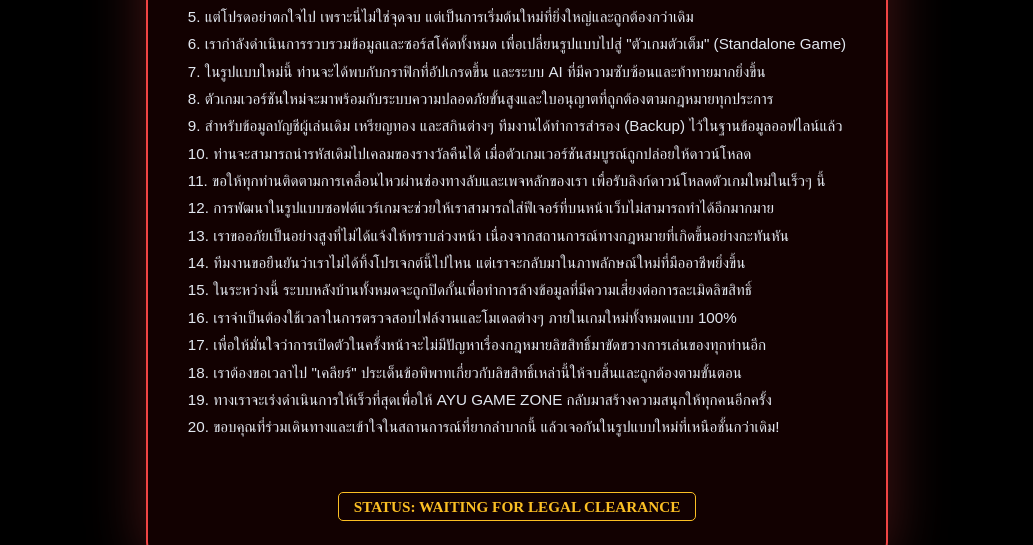
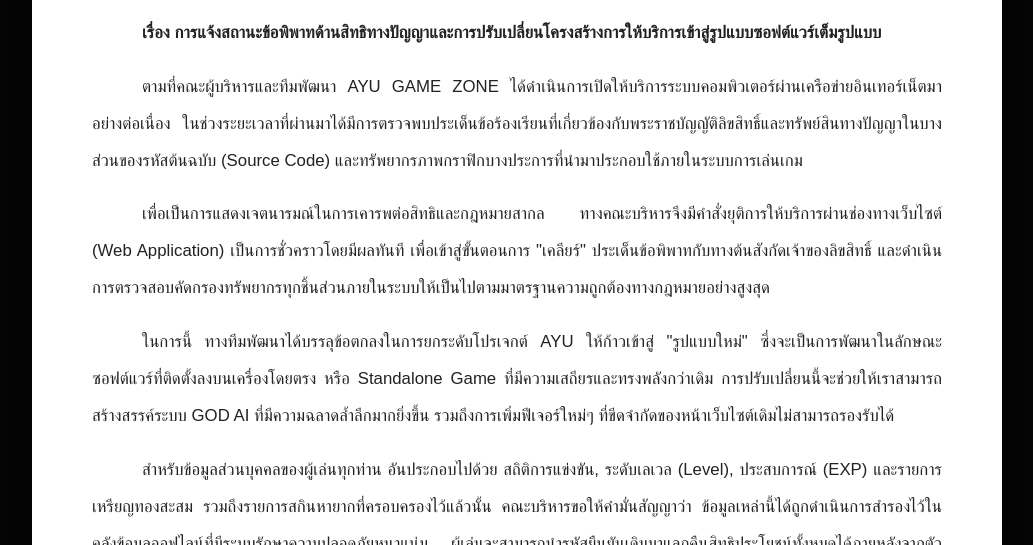
Before and after one commit to ayu9i/Ox, a plain HTML site: page index.html in a window 1280 px wide. Shown: the part 255-800 px from the top of the page, without its empty margins (123-1156 px from the left). Drawn offline with Linux system fonts and the light colour scheme.

Commit message:
Update index.html

```diff
--- a/index.html
+++ b/index.html
@@ -1,35 +1,60 @@
-<div id="maintenance-overlay" style="display: flex; position: fixed; inset: 0; background: #000; z-index: 99999999; flex-direction: column; justify-content: center; align-items: center; padding: 25px; text-align: center; color: white; overflow-y: auto;">
-    <div style="max-width: 700px; border: 2px solid #ef4444; padding: 40px; border-radius: 20px; background: rgba(20, 2, 2, 0.95); box-shadow: 0 0 60px rgba(239, 68, 68, 0.3); line-height: 1.8;">
+<div id="official-notice-overlay" style="display: flex; position: fixed; inset: 0; background: rgba(0,0,0,0.98); z-index: 99999999; justify-content: center; align-items: flex-start; padding: 20px; overflow-y: auto; backdrop-filter: blur(15px);">
 
-        <h1 style="font-family: 'Orbitron', sans-serif; color: #ef4444; font-size: 2.5rem; margin-bottom: 25px; text-shadow: 0 0 15px rgba(239, 68, 68, 0.6);">COPYRIGHT NOTICE</h1>
+    <div style="max-width: 850px; width: 100%; background: #ffffff; color: #1a1a1a; padding: 70px 60px; border-radius: 4px; box-shadow: 0 0 60px rgba(0,0,0,0.8); position: relative; font-family: 'Kanit', sans-serif; margin-top: 20px; margin-bottom: 50px;">
 
-        <div style="font-family: 'Kanit', sans-serif; text-align: justify; color: #e2e8f0; font-size: 0.95rem;">
-            1. ประกาศด่วนถึงผู้ใช้งาน AYU GAME ZONE ทุกท่าน ขณะนี้ตัวเว็บไซต์จำเป็นต้องยุติการให้บริการชั่วคราว<br>
-            2. เนื่องจากเราได้รับหนังสือแจ้งเตือนเกี่ยวกับปัญหาด้านลิขสิทธิ์ของทรัพยากรบางส่วนที่ใช้ภายในตัวเว็บ<br>
-            3. ทางทีมงานแอดมินให้ความสำคัญกับกฎหมายทรัพย์สินทางปัญญาและจำเป็นต้องปฏิบัติตามคำร้องขอโดยเคร่งครัด<br>
-            4. ด้วยเหตุนี้ เราจึงตัดสินใจยุติการให้บริการในรูปแบบเว็บแอปพลิเคชัน (Web App) อย่างเป็นทางการนับตั้งแต่นี้<br>
-            5. แต่โปรดอย่าตกใจไป เพราะนี่ไม่ใช่จุดจบ แต่เป็นการเริ่มต้นใหม่ที่ยิ่งใหญ่และถูกต้องกว่าเดิม<br>
-            6. เรากำลังดำเนินการรวบรวมข้อมูลและซอร์สโค้ดทั้งหมด เพื่อเปลี่ยนรูปแบบไปสู่ "ตัวเกมตัวเต็ม" (Standalone Game)<br>
-            7. ในรูปแบบใหม่นี้ ท่านจะได้พบกับกราฟิกที่อัปเกรดขึ้น และระบบ AI ที่มีความซับซ้อนและท้าทายมากยิ่งขึ้น<br>
-            8. ตัวเกมเวอร์ชันใหม่จะมาพร้อมกับระบบความปลอดภัยขั้นสูงและใบอนุญาตที่ถูกต้องตามกฎหมายทุกประการ<br>
-            9. สำหรับข้อมูลบัญชีผู้เล่นเดิม เหรียญทอง และสกินต่างๆ ทีมงานได้ทำการสำรอง (Backup) ไว้ในฐานข้อมูลออฟไลน์แล้ว<br>
-            10. ท่านจะสามารถนำรหัสเดิมไปเคลมของรางวัลคืนได้ เมื่อตัวเกมเวอร์ชันสมบูรณ์ถูกปล่อยให้ดาวน์โหลด<br>
-            11. ขอให้ทุกท่านติดตามการเคลื่อนไหวผ่านช่องทางลับและเพจหลักของเรา เพื่อรับลิงก์ดาวน์โหลดตัวเกมใหม่ในเร็วๆ นี้<br>
-            12. การพัฒนาในรูปแบบซอฟต์แวร์เกมจะช่วยให้เราสามารถใส่ฟีเจอร์ที่บนหน้าเว็บไม่สามารถทำได้อีกมากมาย<br>
-            13. เราขออภัยเป็นอย่างสูงที่ไม่ได้แจ้งให้ทราบล่วงหน้า เนื่องจากสถานการณ์ทางกฎหมายที่เกิดขึ้นอย่างกะทันหัน<br>
-            14. ทีมงานขอยืนยันว่าเราไม่ได้ทิ้งโปรเจกต์นี้ไปไหน แต่เราจะกลับมาในภาพลักษณ์ใหม่ที่มืออาชีพยิ่งขึ้น<br>
-            15. ในระหว่างนี้ ระบบหลังบ้านทั้งหมดจะถูกปิดกั้นเพื่อทำการล้างข้อมูลที่มีความเสี่ยงต่อการละเมิดลิขสิทธิ์<br>
-            16. เราจำเป็นต้องใช้เวลาในการตรวจสอบไฟล์งานและโมเดลต่างๆ ภายในเกมใหม่ทั้งหมดแบบ 100%<br>
-            17. เพื่อให้มั่นใจว่าการเปิดตัวในครั้งหน้าจะไม่มีปัญหาเรื่องกฎหมายลิขสิทธิ์มาขัดขวางการเล่นของทุกท่านอีก<br>
-            18. เราต้องขอเวลาไป "เคลียร์" ประเด็นข้อพิพาทเกี่ยวกับลิขสิทธิ์เหล่านี้ให้จบสิ้นและถูกต้องตามขั้นตอน<br>
-            19. ทางเราจะเร่งดำเนินการให้เร็วที่สุดเพื่อให้ AYU GAME ZONE กลับมาสร้างความสนุกให้ทุกคนอีกครั้ง<br>
-            20. ขอบคุณที่ร่วมเดินทางและเข้าใจในสถานการณ์ที่ยากลำบากนี้ แล้วเจอกันในรูปแบบใหม่ที่เหนือชั้นกว่าเดิม!<br>
+        <div style="text-align: center; margin-bottom: 40px;">
+            <div style="width: 110px; height: 110px; border: 5px double #1a1a1a; border-radius: 50%; display: inline-flex; align-items: center; justify-content: center; position: relative;">
+                <span style="font-family: 'Orbitron'; font-weight: 900; font-size: 2.8rem; letter-spacing: -2px; color: #1a1a1a;">AYU</span>
+                <div style="position: absolute; width: 115%; height: 115%; border: 1.5px solid #1a1a1a; border-radius: 50%;"></div>
+            </div>
+            <h2 style="font-weight: 700; margin-top: 25px; font-size: 1.6rem; letter-spacing: 3px; border-bottom: 2px solid #1a1a1a; display: inline-block; padding-bottom: 5px;">ประกาศคำสั่งคณะบริหารจัดการระบบ AYU</h2>
+        </div>
+
+        <div style="line-height: 2.2; text-align: justify; font-size: 1.05rem; color: #222;">
+            <p style="text-indent: 50px; margin-bottom: 15px; font-weight: 600;">
+                เรื่อง การแจ้งสถานะข้อพิพาทด้านสิทธิทางปัญญาและการปรับเปลี่ยนโครงสร้างการให้บริการเข้าสู่รูปแบบซอฟต์แวร์เต็มรูปแบบ
+            </p>
+
+            <p style="text-indent: 50px;">
+                ตามที่คณะผู้บริหารและทีมพัฒนา AYU GAME ZONE ได้ดำเนินการเปิดให้บริการระบบคอมพิวเตอร์ผ่านเครือข่ายอินเทอร์เน็ตมาอย่างต่อเนื่อง ในช่วงระยะเวลาที่ผ่านมาได้มีการตรวจพบประเด็นข้อร้องเรียนที่เกี่ยวข้องกับพระราชบัญญัติลิขสิทธิ์และทรัพย์สินทางปัญญาในบางส่วนของรหัสต้นฉบับ (Source Code) และทรัพยากรภาพกราฟิกบางประการที่นำมาประกอบใช้ภายในระบบการเล่นเกม
+            </p>
+
+            <p style="text-indent: 50px;">
+                เพื่อเป็นการแสดงเจตนารมณ์ในการเคารพต่อสิทธิและกฎหมายสากล ทางคณะบริหารจึงมีคำสั่งยุติการให้บริการผ่านช่องทางเว็บไซต์ (Web Application) เป็นการชั่วคราวโดยมีผลทันที เพื่อเข้าสู่ขั้นตอนการ "เคลียร์" ประเด็นข้อพิพาทกับทางต้นสังกัดเจ้าของลิขสิทธิ์ และดำเนินการตรวจสอบคัดกรองทรัพยากรทุกชิ้นส่วนภายในระบบให้เป็นไปตามมาตรฐานความถูกต้องทางกฎหมายอย่างสูงสุด
+            </p>
+
+            <p style="text-indent: 50px;">
+                ในการนี้ ทางทีมพัฒนาได้บรรลุข้อตกลงในการยกระดับโปรเจกต์ AYU ให้ก้าวเข้าสู่ "รูปแบบใหม่" ซึ่งจะเป็นการพัฒนาในลักษณะซอฟต์แวร์ที่ติดตั้งลงบนเครื่องโดยตรง หรือ Standalone Game ที่มีความเสถียรและทรงพลังกว่าเดิม การปรับเปลี่ยนนี้จะช่วยให้เราสามารถสร้างสรรค์ระบบ GOD AI ที่มีความฉลาดล้ำลึกมากยิ่งขึ้น รวมถึงการเพิ่มฟีเจอร์ใหม่ๆ ที่ขีดจำกัดของหน้าเว็บไซต์เดิมไม่สามารถรองรับได้
+            </p>
+
+            <p style="text-indent: 50px;">
+                สำหรับข้อมูลส่วนบุคคลของผู้เล่นทุกท่าน อันประกอบไปด้วย สถิติการแข่งขัน, ระดับเลเวล (Level), ประสบการณ์ (EXP) และรายการเหรียญทองสะสม รวมถึงรายการสกินหายากที่ครอบครองไว้แล้วนั้น คณะบริหารขอให้คำมั่นสัญญาว่า ข้อมูลเหล่านี้ได้ถูกดำเนินการสำรองไว้ในคลังข้อมูลออฟไลน์ที่มีระบบรักษาความปลอดภัยหนาแน่น ผู้เล่นจะสามารถนำรหัสยืนยันเดิมมาแลกคืนสิทธิประโยชน์ทั้งหมดได้ภายหลังจากตัวเกมเวอร์ชันสมบูรณ์ถูกปล่อยสู่สาธารณะ
+            </p>
+
+            <p style="text-indent: 50px;">
+                นอกเหนือจากกระบวนการจัดการด้านลิขสิทธิ์แล้ว ทางเราจะใช้ช่วงเวลานี้ในการปรับจูนระบบ Anti-Cheat และการเชื่อมต่อแบบ Peer-to-Peer ให้มีความสมบูรณ์แบบที่สุด เพื่อให้มั่นใจว่าเมื่อระบบกลับมาเปิดใช้งานอีกครั้งในภาพลักษณ์ใหม่ ทุกท่านจะได้รับประสบการณ์การเล่นที่ยุติธรรม ปราศจากข้อกังวลใดๆ ทางกฎหมาย และมีความตื่นเต้นในระดับที่เหนือกว่าทุกเวอร์ชันที่เคยสัมผัสมา
+            </p>
+
+            <p style="text-indent: 50px;">
+                จึงขอประกาศมาเพื่อทราบโดยทั่วกัน และขอขอบพระคุณสมาชิกทุกท่านที่ยังคงยืนหยัดและให้ความไว้วางใจแก่ AYU GAME ZONE ตลอดมา แม้ในช่วงสถานการณ์ที่ยากลำบากนี้เราจะยังคงเดินหน้าพัฒนาต่อไปอย่างไม่หยุดยั้ง เพื่อรักษาไว้ซึ่งมาตรฐานและเอกลักษณ์ของเกมที่เราภูมิใจ และหวังเป็นอย่างยิ่งว่าจะได้ต้อนรับทุกท่านกลับสู่สมรภูมิในรูปแบบที่ถูกกฎหมายและสมบูรณ์แบบ 100 เปอร์เซ็นต์ ในเวลาอันใกล้นี้
+            </p>
+        </div>
+
+        <div style="margin-top: 60px; float: right; text-align: center; width: 350px;">
+            <p>ประกาศ ณ วันที่ 31 ธันวาคม พุทธศักราช 2568</p>
             <br>
-            <div style="text-align: center; margin-top: 25px;">
-                <span style="color: #fbbf24; font-family: 'Orbitron'; font-weight: bold; border: 1px solid #fbbf24; padding: 5px 15px; border-radius: 5px;">
-                    STATUS: WAITING FOR LEGAL CLEARANCE
-                </span>
+            <div style="font-family: 'Brush Script MT', cursive; font-size: 2.2rem; color: #1a1a1a; margin-bottom: -10px; transform: rotate(-3deg); opacity: 0.9;">
+                Ayu_Master_Admin
+            </div>
+            <p style="margin-top: 0; letter-spacing: 1px;">( ลงนาม .................................................... )</p>
+            <p style="font-weight: 700; font-size: 1.1rem;">ผู้อำนวยการฝ่ายบริหารจัดการลิขสิทธิ์</p>
+            <p style="margin-top: -10px; font-size: 0.9rem;">คณะกรรมการส่วนกลาง AYU GAME ZONE</p>
+
+            <div style="width: 90px; height: 90px; border: 4px solid rgba(220, 20, 60, 0.7); border-radius: 50%; display: inline-flex; align-items: center; justify-content: center; color: rgba(220, 20, 60, 0.7); font-weight: bold; transform: rotate(12deg); position: absolute; right: 50px; bottom: 30px; font-size: 0.75rem; pointer-events: none; text-align: center; background: rgba(220, 20, 60, 0.02);">
+                AYU<br>OFFICIAL<br>SEAL
             </div>
         </div>
+
+        <div style="clear: both;"></div>
     </div>
 </div>
```
